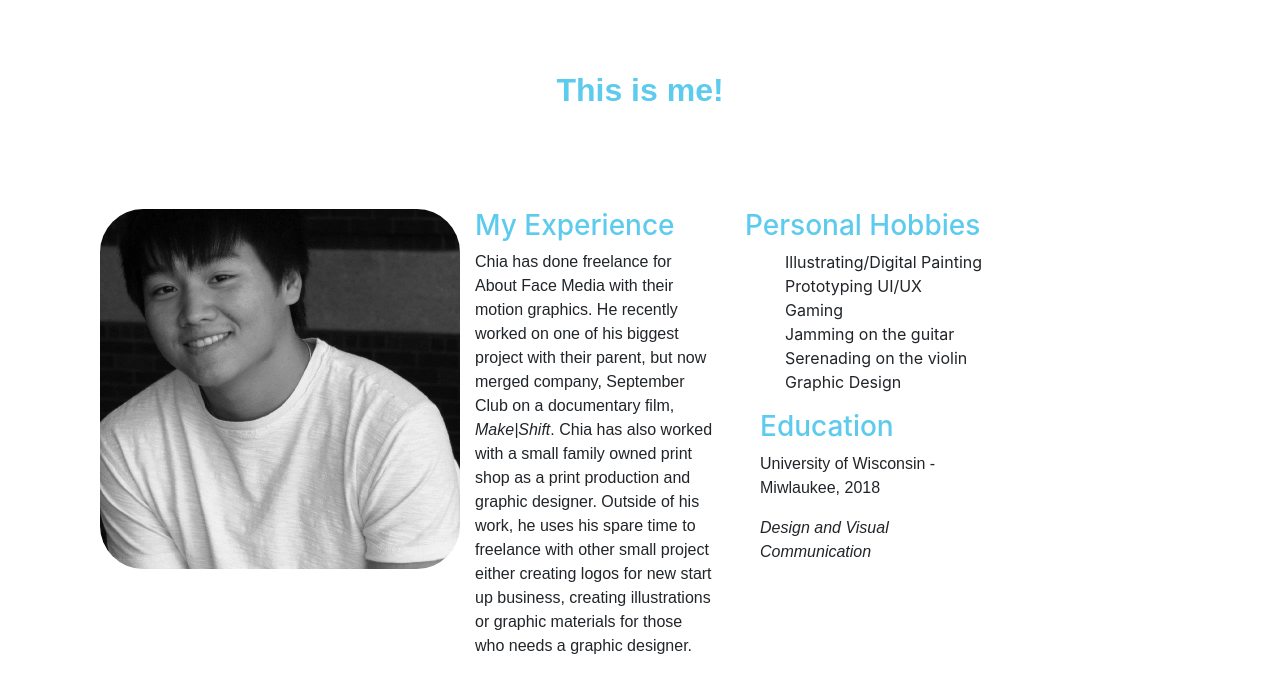
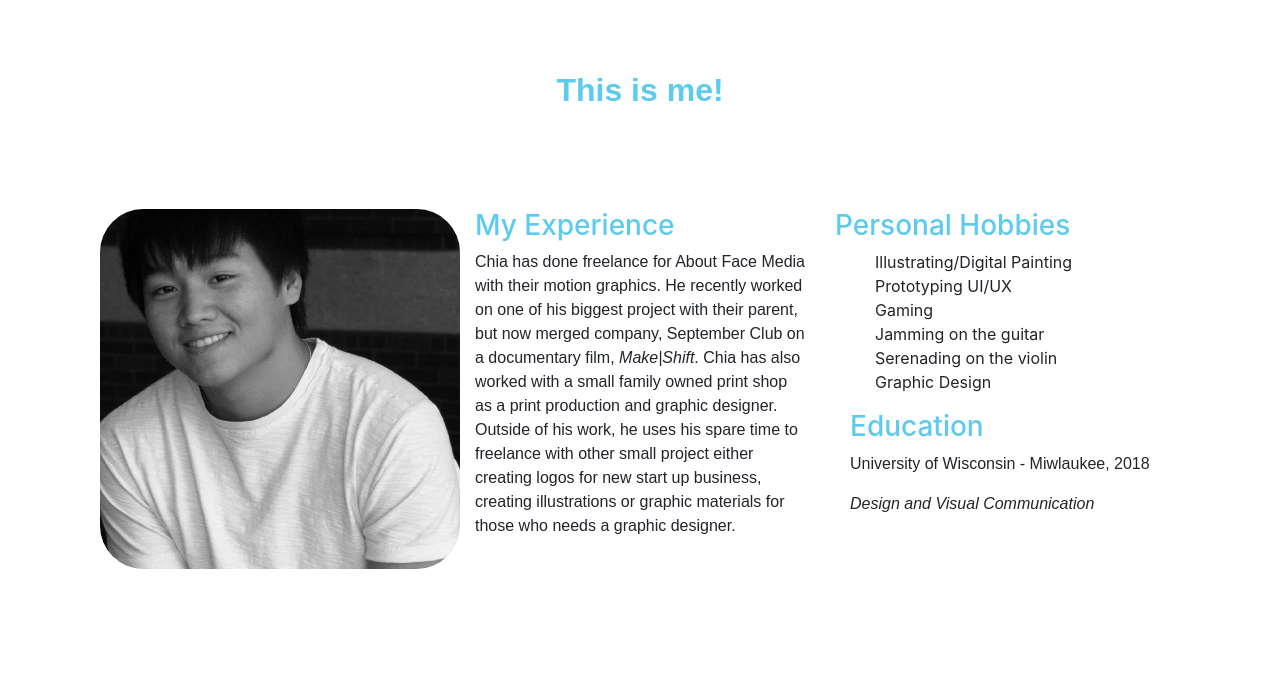
Before and after one commit to chiaxiong/portfolio, a plain HTML site: page pages/about-me/about-me.html in a window 1280 px wide. Shown: the part 98-790 px from the top of the page. Drawn offline with nearby package versions, Linux system fonts and the light colour scheme.

Commit message:
Added auto margin for each breakpoint of the browser on About Me page.

```diff
--- a/pages/about-me/about-me.html
+++ b/pages/about-me/about-me.html
@@ -44,7 +44,7 @@
         <div class="row">
             <img src="../about-me/picture/profile-placeholder-image.jpg" alt="profile picture" class="img-fluid">
 
-            <div class="col-lg-3 col-md-8 col-sm-12 col-xs-12">
+            <div class="col-lg-4 col-md-6 col-sm-12 col-xs-12 mx-auto">
                 <section>
                     <h3 class="section-header">My Experience</h3>
                     <p>Chia has done freelance for About Face Media with their motion graphics. He recently worked on one of his biggest project with their parent, but now merged company, September Club on a documentary film, <i>Make|Shift</i>. Chia has
@@ -52,7 +52,7 @@
                         illustrations or graphic materials for those who needs a graphic designer.</p>
                 </section>
             </div>
-            <div class="col-lg-3 col-md-8 col-sm-12 col-xs-12">
+            <div class="col-lg-4 col-md-6 col-sm-12 col-xs-12 mx-auto">
                 <section>
                     <h3 class="section-header">Personal Hobbies</h3>
                     <ul>
@@ -64,7 +64,7 @@
                         <li>Graphic Design</li>
                     </ul>
                 </section>
-                <div class="col-lg-12 col-md-8 col-sm-12 col-xs-12">
+                <div class="col-lg-12 col-md-6 col-sm-12 col-xs-12 mx-auto">
                     <section>
                         <h3 class="section-header">Education</h3>
                         <p>University of Wisconsin - Miwlaukee, 2018</p>
```
